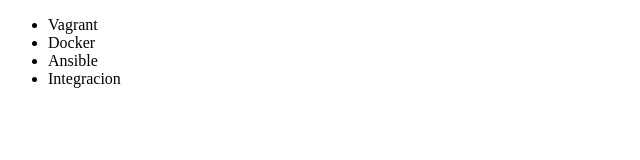
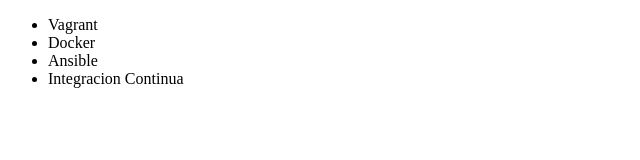
Before and after one commit to mariano1997AR/mariano-practice, a plain HTML site: page index.html in a window 1280 px wide. Shown: the full height of the page, 0-640 px from the left. Drawn offline with Linux system fonts and the light colour scheme.

Commit message:
Arreglado en las listas me falo una palabra en integracion continua

```diff
--- a/index.html
+++ b/index.html
@@ -9,7 +9,7 @@
         <li>Vagrant</li>
         <li>Docker</li>
         <li>Ansible</li>
-        <li>Integracion</li>
+        <li>Integracion Continua</li>
     </ul>
 </body>
 </html>
```
